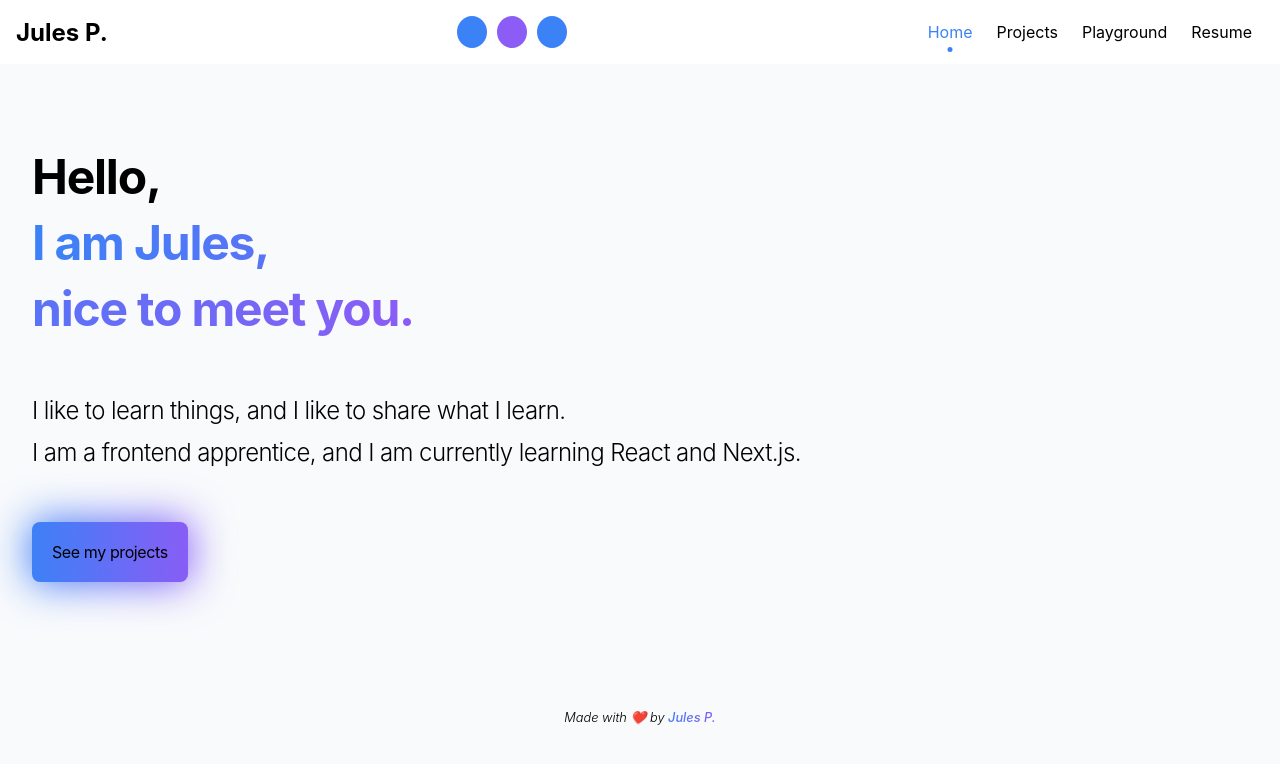
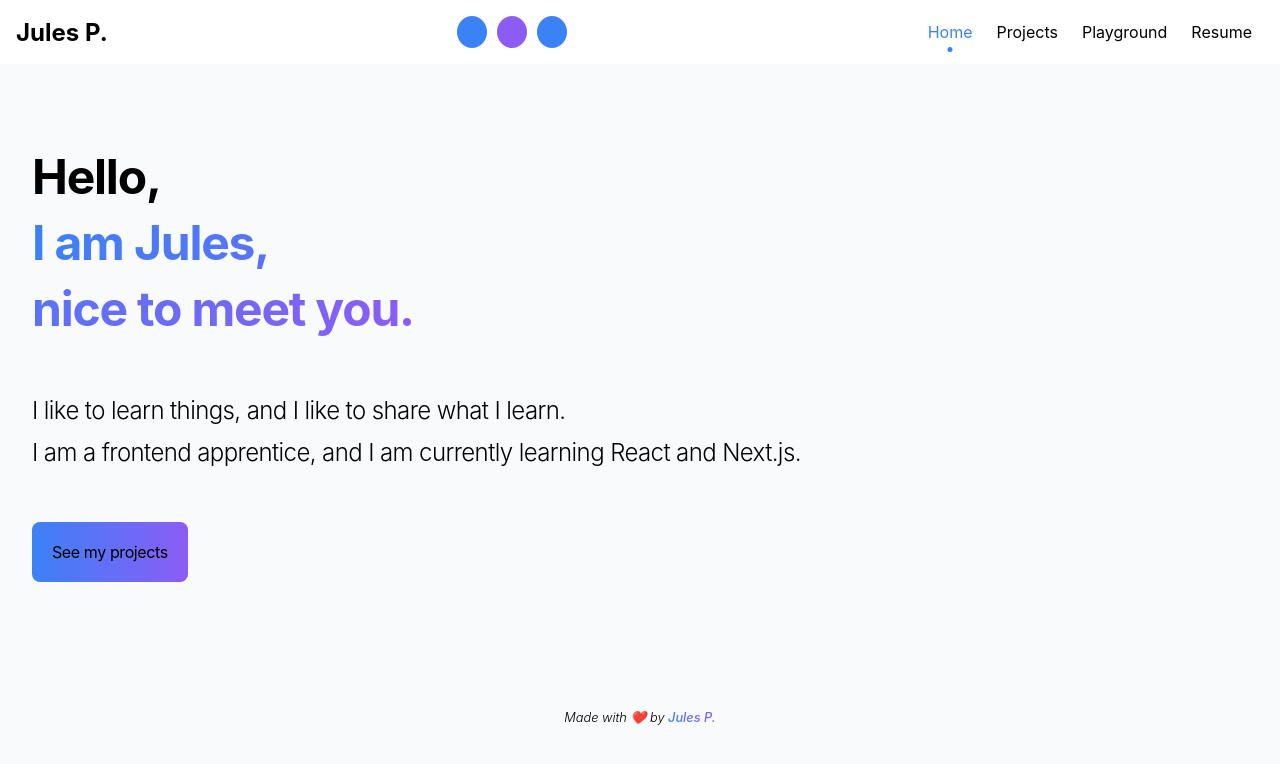
Before and after one commit to jpoissonnet/portfolio, a Next.js app: page / in a window 1280 px wide. Shown: the top 764 px of the page. Built offline with nearby package versions, Linux system fonts and the light colour scheme.

Commit message:
remove & from css

```diff
--- a/src/app/page.module.css
+++ b/src/app/page.module.css
@@ -37,11 +37,13 @@
   background-image: var(--background-image);
   filter: hue-rotate(0) saturate(100%);
   transition: filter 1s ease-out, transform 150ms ease-in-out;
-  &:hover {
+
+  .button:hover {
     filter: hue-rotate(70deg) saturate(50%);
     transform: translateY(-2px);
   }
-  &::before {
+
+  .button::before {
     content: "";
     position: absolute;
     z-index: -1;
```
